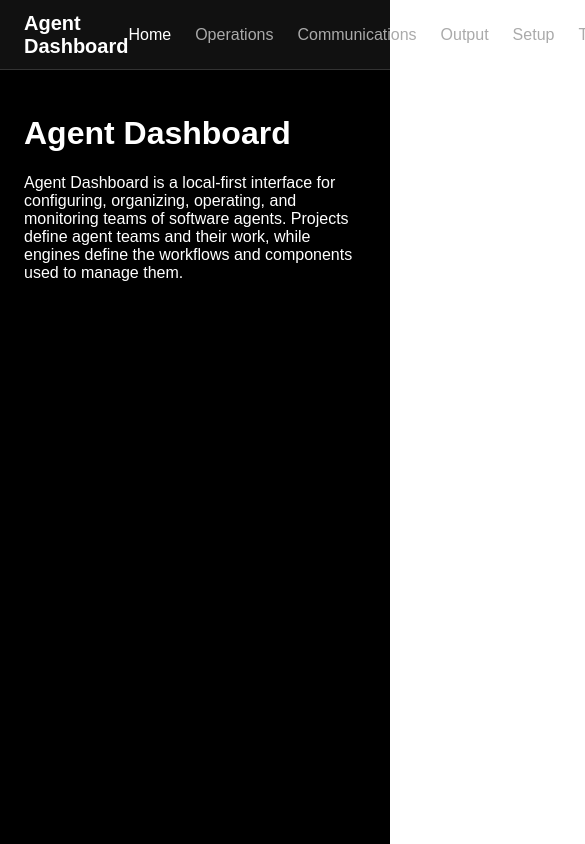
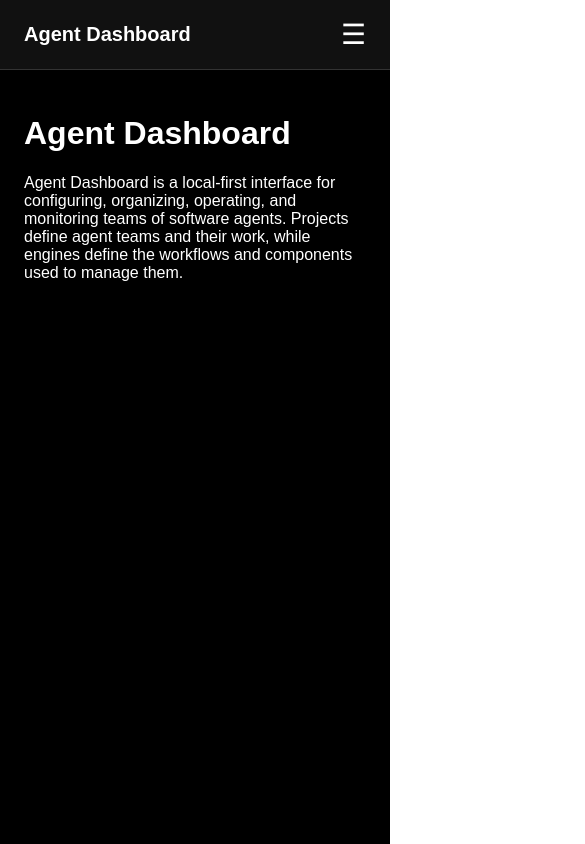
Before and after one commit to BrodyAcquilano/agent-dashboard, a React (Vite) app: page / in a window 390 px wide. Shown: the top 844 px of the page, 585 px wide, since content can reach past the window. Built offline with nearby package versions, Linux system fonts and the light colour scheme.

Commit message:
Update to header to add mobile styling.

```diff
--- a/src/Workspace/Navigation/Header.css
+++ b/src/Workspace/Navigation/Header.css
@@ -11,11 +11,31 @@
   color: #fff;
 
   border-bottom: 1px solid #333;
+
+  position: relative;
+  z-index: 1000;
 }
 
 .header-title {
   font-size: 20px;
   font-weight: 600;
+
+  user-select: none;
+}
+
+.header-menu-toggle {
+  display: none;
+
+  margin-left: auto;
+  padding: 0;
+
+  background: none;
+  border: none;
+
+  color: #fff;
+  font-size: 28px;
+
+  cursor: pointer;
 }
 
 .header-navigation {
@@ -24,6 +44,8 @@
   display: flex;
   align-items: center;
   gap: 24px;
+
+  user-select: none;
 }
 
 .header-navigation a {
@@ -38,3 +60,42 @@
 .header-navigation a.active {
   color: #fff;
 }
+
+@media (max-width: 768px) {
+  .header-menu-toggle {
+    display: block;
+  }
+
+  .header-navigation {
+    display: none;
+
+    position: absolute;
+    top: 70px;
+    right: 12px;
+
+    flex-direction: column;
+    align-items: flex-start;
+    gap: 0;
+
+    margin-left: 0;
+    padding: 10px 16px;
+
+    background: #111;
+
+    border: 1px solid #333;
+    border-radius: 4px;
+
+    z-index: 1001;
+  }
+
+  .header-navigation.open {
+    display: flex;
+  }
+
+  .header-navigation a {
+    width: 100%;
+    margin: 8px 0;
+
+    font-size: 16px;
+  }
+}
--- a/src/Workspace/Navigation/Header.jsx
+++ b/src/Workspace/Navigation/Header.jsx
@@ -1,18 +1,41 @@
+import { useState } from "react";
 import { NavLink } from "react-router";
 
 import "./Header.css";
 
 function Header({ pagesConfig = [] }) {
+  const [menuOpen, setMenuOpen] = useState(false);
+
+  const closeMenu = () => {
+    setMenuOpen(false);
+  };
+
   return (
     <header className="header">
       <div className="header-title">
         Agent Dashboard
       </div>
 
-      <nav className="header-navigation">
+      <button
+        type="button"
+        className="header-menu-toggle"
+        aria-expanded={menuOpen}
+        aria-controls="header-navigation"
+        aria-label="Toggle navigation menu"
+        onClick={() => setMenuOpen((prev) => !prev)}
+      >
+        ☰
+      </button>
+
+      <nav
+        id="header-navigation"
+        className={`header-navigation ${menuOpen ? "open" : ""}`}
+        aria-label="Navigation"
+      >
         <NavLink
           to="/"
           end
+          onClick={closeMenu}
         >
           Home
         </NavLink>
@@ -21,12 +44,16 @@ function Header({ pagesConfig = [] }) {
           <NavLink
             key={key}
             to={`/${path}`}
+            onClick={closeMenu}
           >
             {label}
           </NavLink>
         ))}
 
-        <NavLink to="/preferences">
+        <NavLink
+          to="/preferences"
+          onClick={closeMenu}
+        >
           Preferences
         </NavLink>
       </nav>
```
